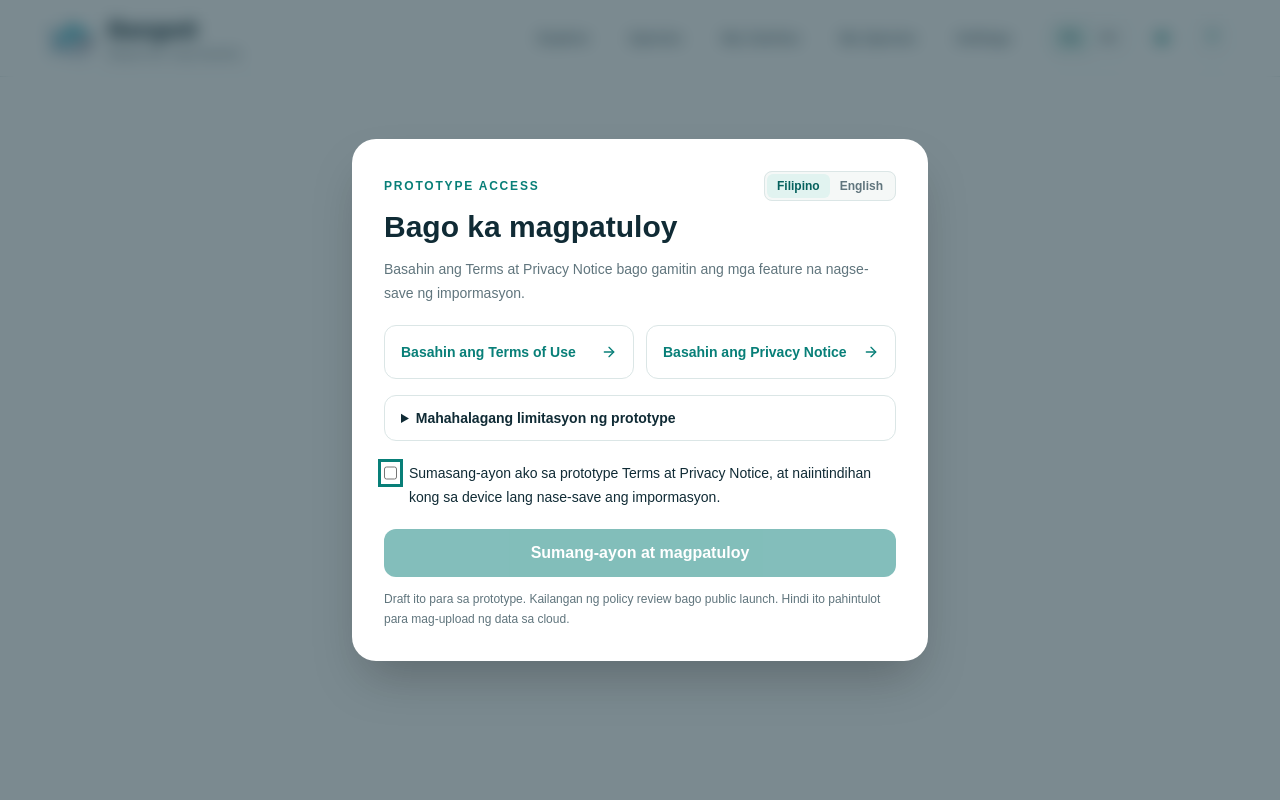
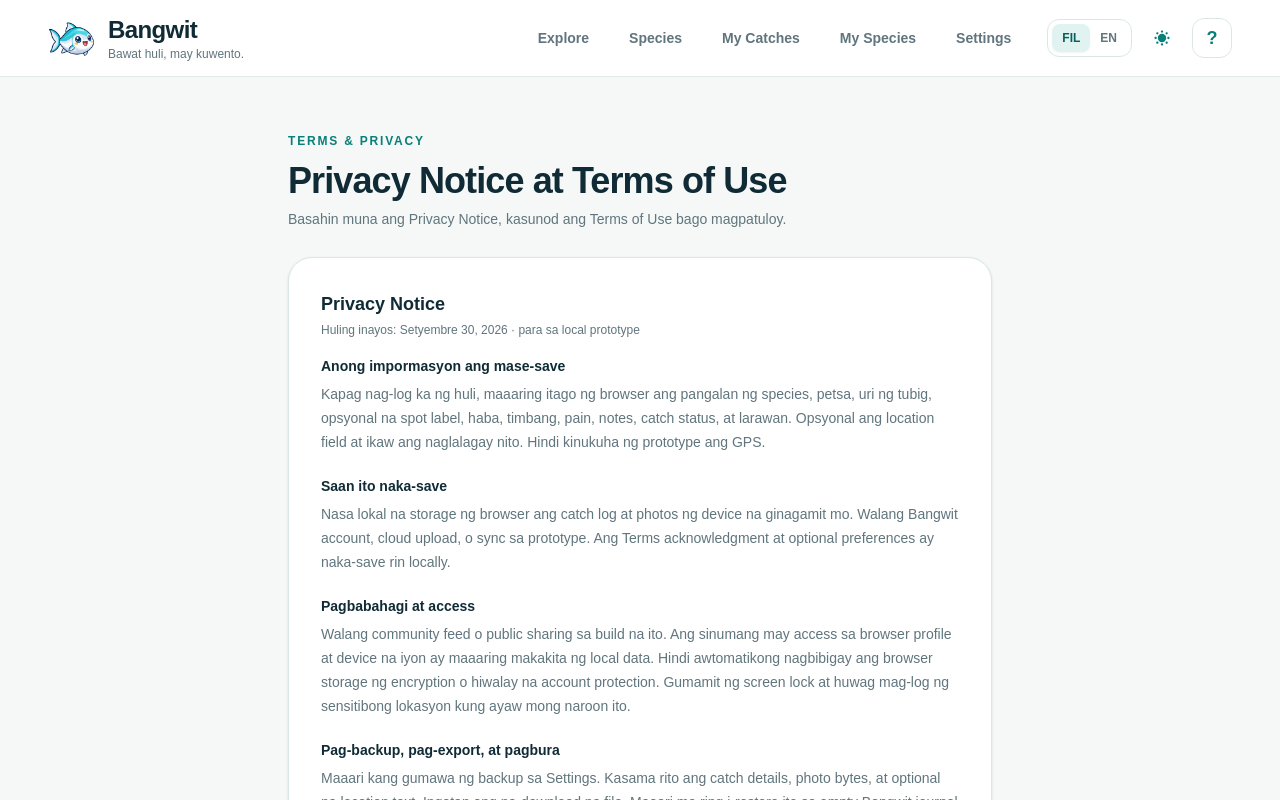
Before and after one commit to JosephLopezzzz/Bangwit, a Next.js app: page /policies in a window 1280 px wide. Before the commit this address had no page. Shown: the top 800 px of the page. Built offline with nearby package versions, Linux system fonts and the light colour scheme.

Commit message:
feat: implement policies page and policy document component; update navigation and dictionary entries for improved policy handling

```diff
--- a/src/app/globals.css
+++ b/src/app/globals.css
@@ -301,6 +301,16 @@ input:focus-visible {
   outline-offset: 3px;
 }
 
+.policy-reader {
+  scrollbar-color: var(--focus) var(--paper);
+  scrollbar-width: thin;
+}
+
+.policy-reader:focus-visible {
+  outline: 3px solid var(--focus);
+  outline-offset: 3px;
+}
+
 .bg-teal {
   background-color: var(--teal-action);
 }
--- /dev/null
+++ b/src/app/policies/page.tsx
@@ -0,0 +1,40 @@
+"use client";
+
+import { TriangleAlert } from "lucide-react";
+import { PolicyDocument } from "@/components/policy-document";
+import { useBangwit } from "@/components/bangwit-provider";
+
+export default function PoliciesPage() {
+  const { dict, lang } = useBangwit();
+  const reviewNotice = dict.privacyPage.reviewNotice;
+
+  return (
+    <main className="mx-auto max-w-3xl px-5 pb-12 pt-10 sm:px-8 sm:pt-14">
+      <div className="flex flex-wrap items-center justify-between gap-3">
+        <p className="text-xs font-bold uppercase tracking-[0.15em] text-teal">{dict.settings.policiesTag}</p>
+        {lang === "en" && reviewNotice && (
+          <span className="inline-flex items-center gap-1.5 rounded-full bg-amber-50 px-3 py-1 text-xs font-bold text-amber-900">
+            <TriangleAlert aria-hidden="true" className="h-3.5 w-3.5 shrink-0" />
+            {reviewNotice}
+          </span>
+        )}
+      </div>
+
+      <h1 className="mt-3 text-4xl font-extrabold tracking-tight text-ink">{dict.policy.title}</h1>
+      <p className="mt-2 text-sm text-muted">{dict.policy.desc}</p>
+
+      {lang === "en" && (
+        <div className="mt-5 rounded-2xl border border-amber-200 bg-amber-50 p-4 text-xs leading-6 text-amber-950">
+          <strong>Notice:</strong> This English translation is provided as a working convenience for prototype testing.
+          Formal legal review is required before public launch.
+        </div>
+      )}
+
+      <PolicyDocument
+        privacy={dict.privacyPage}
+        terms={dict.termsPage}
+        className="mt-7 rounded-3xl border border-line bg-white p-5 shadow-sm sm:p-8"
+      />
+    </main>
+  );
+}
--- a/src/app/privacy/page.tsx
+++ b/src/app/privacy/page.tsx
@@ -1,51 +1,5 @@
-"use client";
-
-import Link from "next/link";
-import { ArrowRight, TriangleAlert } from "lucide-react";
-import { useBangwit } from "@/components/bangwit-provider";
+import { redirect } from "next/navigation";
 
 export default function PrivacyPage() {
-  const { dict, lang } = useBangwit();
-  const page = dict.privacyPage;
-
-  return (
-    <main className="mx-auto max-w-3xl px-5 pb-12 pt-10 sm:px-8 sm:pt-14">
-      <div className="flex flex-wrap items-center justify-between gap-3">
-        <p className="text-xs font-bold uppercase tracking-[0.15em] text-teal">{page.tag}</p>
-        {lang === "en" && page.reviewNotice && (
-          <span className="inline-flex items-center gap-1.5 rounded-full bg-amber-50 px-3 py-1 text-xs font-bold text-amber-900">
-            <TriangleAlert aria-hidden="true" className="h-3.5 w-3.5 shrink-0" />
-            {page.reviewNotice}
-          </span>
-        )}
-      </div>
-
-      <h1 className="mt-3 text-4xl font-extrabold tracking-tight text-ink">{page.title}</h1>
-      <p className="mt-2 text-sm text-muted">{page.lastUpdated}</p>
-
-      {lang === "en" && (
-        <div className="mt-5 rounded-2xl border border-amber-200 bg-amber-50 p-4 text-xs leading-6 text-amber-950">
-          <strong>Notice:</strong> This English translation is provided as a working convenience for prototype testing.
-          Formal legal review is required before public launch.
-        </div>
-      )}
-
-      <div className="mt-7 space-y-6 rounded-3xl border border-line bg-white p-5 text-sm leading-7 text-slate-700 shadow-sm sm:p-8">
-        {page.sections.map((section) => (
-          <section key={section.heading}>
-            <h2 className="font-extrabold text-ink">{section.heading}</h2>
-            <p className="mt-2">{section.content}</p>
-          </section>
-        ))}
-      </div>
-
-      <Link
-        href="/terms"
-        className="mt-5 inline-flex min-h-11 items-center gap-1 font-bold text-teal hover:text-teal-dark"
-      >
-        {page.termsLink}
-        <ArrowRight aria-hidden="true" className="h-4 w-4" />
-      </Link>
-    </main>
-  );
+  redirect("/policies");
 }
--- a/src/app/settings/page.tsx
+++ b/src/app/settings/page.tsx
@@ -233,12 +233,8 @@ export default function SettingsPage() {
           <h2 className="mt-2 text-xl font-extrabold text-ink">{dict.settings.policiesTitle}</h2>
           <p className="mt-2 text-sm leading-6 text-muted">{dict.settings.policiesDesc}</p>
           <div className="mt-4 flex flex-wrap gap-x-5 gap-y-2">
-            <Link className="inline-flex items-center gap-1 font-bold text-teal hover:text-teal-dark" href="/terms">
-              {dict.settings.termsLink}
-              <ArrowRight aria-hidden="true" className="h-4 w-4" />
-            </Link>
-            <Link className="inline-flex items-center gap-1 font-bold text-teal hover:text-teal-dark" href="/privacy">
-              {dict.settings.privacyLink}
+            <Link className="inline-flex items-center gap-1 font-bold text-teal hover:text-teal-dark" href="/policies">
+              {dict.settings.policiesLink}
               <ArrowRight aria-hidden="true" className="h-4 w-4" />
             </Link>
           </div>
--- a/src/app/terms/page.tsx
+++ b/src/app/terms/page.tsx
@@ -1,51 +1,5 @@
-"use client";
-
-import Link from "next/link";
-import { ArrowRight, TriangleAlert } from "lucide-react";
-import { useBangwit } from "@/components/bangwit-provider";
+import { redirect } from "next/navigation";
 
 export default function TermsPage() {
-  const { dict, lang } = useBangwit();
-  const page = dict.termsPage;
-
-  return (
-    <main className="mx-auto max-w-3xl px-5 pb-12 pt-10 sm:px-8 sm:pt-14">
-      <div className="flex flex-wrap items-center justify-between gap-3">
-        <p className="text-xs font-bold uppercase tracking-[0.15em] text-teal">{page.tag}</p>
-        {lang === "en" && page.reviewNotice && (
-          <span className="inline-flex items-center gap-1.5 rounded-full bg-amber-50 px-3 py-1 text-xs font-bold text-amber-900">
-            <TriangleAlert aria-hidden="true" className="h-3.5 w-3.5 shrink-0" />
-            {page.reviewNotice}
-          </span>
-        )}
-      </div>
-
-      <h1 className="mt-3 text-4xl font-extrabold tracking-tight text-ink">{page.title}</h1>
-      <p className="mt-2 text-sm text-muted">{page.lastUpdated}</p>
-
-      {lang === "en" && (
-        <div className="mt-5 rounded-2xl border border-amber-200 bg-amber-50 p-4 text-xs leading-6 text-amber-950">
-          <strong>Notice:</strong> This English translation is provided as a working convenience for prototype testing.
-          Formal legal review is required before public launch.
-        </div>
-      )}
-
-      <div className="mt-7 space-y-6 rounded-3xl border border-line bg-white p-5 text-sm leading-7 text-slate-700 shadow-sm sm:p-8">
-        {page.sections.map((section) => (
-          <section key={section.heading}>
-            <h2 className="font-extrabold text-ink">{section.heading}</h2>
-            <p className="mt-2">{section.content}</p>
-          </section>
-        ))}
-      </div>
-
-      <Link
-        href="/privacy"
-        className="mt-5 inline-flex min-h-11 items-center gap-1 font-bold text-teal hover:text-teal-dark"
-      >
-        {page.privacyLink}
-        <ArrowRight aria-hidden="true" className="h-4 w-4" />
-      </Link>
-    </main>
-  );
+  redirect("/policies");
 }
--- a/src/components/bangwit-provider.tsx
+++ b/src/components/bangwit-provider.tsx
@@ -4,6 +4,7 @@ import Link from "next/link";
 import { usePathname, useRouter } from "next/navigation";
 import { ArrowRight, BriefcaseBusiness, Compass, Droplets, Fish, Users, Waves } from "lucide-react";
 import { DropdownSelect } from "@/components/dropdown-select";
+import { PolicyDocument } from "@/components/policy-document";
 import { createContext, useCallback, useContext, useEffect, useMemo, useRef, useState, type ReactNode } from "react";
 import { flushSync } from "react-dom";
 import { enDictionary } from "@/i18n/dictionaries/en";
@@ -12,7 +13,7 @@ import type { Dictionary, Language } from "@/i18n/types";
 import type { FisherProfile } from "@/types/catch";
 
 const POLICY_KEY = "bangwit.policy.2026-09-prototype";
-const POLICY_VERSION = "prototype-2";
+const POLICY_VERSION = "prototype-3";
 const PROFILE_KEY = "bangwit.profile";
 const ONBOARDING_KEY = "bangwit.onboarding.seen";
 const TOUR_KEY = "bangwit.tour.done";
@@ -81,10 +82,11 @@ function hasCurrentPolicyAcceptance(): boolean {
 export function BangwitProvider({ children }: { children: ReactNode }) {
   const router = useRouter();
   const pathname = usePathname();
-  const isPolicyPage = pathname === "/terms" || pathname === "/privacy";
+  const isPolicyPage = pathname === "/policies" || pathname === "/terms" || pathname === "/privacy";
   const [ready, setReady] = useState(false);
   const [accepted, setAccepted] = useState(false);
   const [policyChecked, setPolicyChecked] = useState(false);
+  const [policyRead, setPolicyRead] = useState(false);
   const [profile, setProfile] = useState<FisherProfile | null>(null);
   const [profileOpen, setProfileOpen] = useState(false);
   const [profileMode, setProfileMode] = useState<ProfileMode>("first");
@@ -97,6 +99,7 @@ export function BangwitProvider({ children }: { children: ReactNode }) {
   const themeTransitionRef = useRef(0);
   const [tourStep, setTourStep] = useState<number | null>(null);
   const [message, setMessage] = useState("");
+  const policyReaderRef = useRef<HTMLDivElement>(null);
 
   const dict = useMemo(() => (lang === "en" ? enDictionary : filDictionary), [lang]);
 
@@ -138,6 +141,15 @@ export function BangwitProvider({ children }: { children: ReactNode }) {
       }
     }
   }, []);
+
+  useEffect(() => {
+    if (!ready || accepted || isPolicyPage) return;
+    const reader = policyReaderRef.current;
+    if (!reader) return;
+    reader.scrollTop = 0;
+    setPolicyChecked(false);
+    setPolicyRead(reader.scrollHeight <= reader.clientHeight + 1);
+  }, [accepted, isPolicyPage, lang, ready]);
 
   const setLang = useCallback((nextLang: Language) => {
     setLangState(nextLang);
@@ -296,7 +308,7 @@ export function BangwitProvider({ children }: { children: ReactNode }) {
   );
 
   function acceptPolicies() {
-    if (!policyChecked) return;
+    if (!policyRead || !policyChecked) return;
     try {
       localStorage.setItem(
         POLICY_KEY,
@@ -365,7 +377,7 @@ export function BangwitProvider({ children }: { children: ReactNode }) {
             role="dialog"
             aria-modal="true"
             aria-labelledby="policyTitle"
-            className="my-auto w-full max-w-xl rounded-3xl bg-white p-6 shadow-2xl sm:p-8"
+            className="my-auto max-h-[calc(100dvh-2rem)] w-full max-w-xl overflow-y-auto rounded-3xl bg-white p-6 shadow-2xl sm:p-8"
           >
             <div className="flex items-center justify-between gap-3">
               <p className="text-xs font-bold uppercase tracking-[0.15em] text-teal">{dict.policy.tag}</p>
@@ -396,39 +408,43 @@ export function BangwitProvider({ children }: { children: ReactNode }) {
               {dict.policy.title}
             </h1>
             <p className="mt-3 text-sm leading-6 text-muted">{dict.policy.desc}</p>
-            <div className="mt-5 grid gap-3 sm:grid-cols-2">
-              <Link
-                className="flex items-center justify-between gap-3 rounded-xl border border-line p-4 text-sm font-bold text-teal hover:bg-teal-soft"
-                href="/terms"
-              >
-                {dict.policy.readTerms}
-                <ArrowRight aria-hidden="true" className="h-4 w-4 shrink-0" />
-              </Link>
-              <Link
-                className="flex items-center justify-between gap-3 rounded-xl border border-line p-4 text-sm font-bold text-teal hover:bg-teal-soft"
-                href="/privacy"
-              >
-                {dict.policy.readPrivacy}
-                <ArrowRight aria-hidden="true" className="h-4 w-4 shrink-0" />
-              </Link>
+            <div
+              ref={policyReaderRef}
+              data-initial-focus
+              role="region"
+              tabIndex={0}
+              aria-label={dict.policy.title}
+              aria-describedby="policyReadStatus"
+              onScroll={(event) => {
+                const reader = event.currentTarget;
+                if (reader.scrollTop + reader.clientHeight >= reader.scrollHeight - 4) setPolicyRead(true);
+              }}
+              className="policy-reader mt-5 max-h-[min(38vh,22rem)] overflow-y-auto rounded-2xl border border-line bg-paper px-4 py-4 sm:px-5"
+            >
+              <PolicyDocument privacy={dict.privacyPage} terms={dict.termsPage} className="space-y-6" />
             </div>
             <details className="mt-4 rounded-xl border border-line px-4 py-3 text-sm text-muted">
               <summary className="cursor-pointer font-semibold text-ink">{dict.policy.summaryTitle}</summary>
               <p className="mt-3 leading-6">{dict.policy.summaryText}</p>
             </details>
-            <label className="mt-5 flex cursor-pointer items-start gap-3 text-sm leading-6 text-ink">
+            <p id="policyReadStatus" role="status" aria-live="polite" className="mt-4 text-xs leading-5 text-muted">
+              {policyRead ? dict.policy.readComplete : dict.policy.readToContinue}
+            </p>
+            <label
+              className={`mt-3 flex items-start gap-3 text-sm leading-6 ${policyRead ? "cursor-pointer text-ink" : "cursor-not-allowed text-muted"}`}
+            >
               <input
-                data-initial-focus
                 type="checkbox"
+                disabled={!policyRead}
                 checked={policyChecked}
                 onChange={(event) => setPolicyChecked(event.target.checked)}
-                className="mt-1 h-4 w-4 accent-teal"
+                className="mt-1 h-4 w-4 accent-teal disabled:cursor-not-allowed"
               />
               {dict.policy.agreeCheckbox}
             </label>
             <button
               type="button"
-              disabled={!policyChecked}
+              disabled={!policyRead || !policyChecked}
               onClick={acceptPolicies}
               className="mt-5 min-h-12 w-full rounded-xl bg-teal px-5 font-bold text-white enabled:hover:bg-teal-dark disabled:cursor-not-allowed disabled:opacity-50"
             >
--- /dev/null
+++ b/src/components/policy-document.tsx
@@ -0,0 +1,34 @@
+import type { Dictionary } from "@/i18n/types";
+
+type PolicyCopy = Pick<Dictionary["privacyPage"], "title" | "lastUpdated" | "sections">;
+
+export function PolicyDocument({
+  privacy,
+  terms,
+  className = "",
+}: {
+  privacy: PolicyCopy;
+  terms: PolicyCopy;
+  className?: string;
+}) {
+  const documents = [privacy, terms];
+
+  return (
+    <div className={`space-y-6 text-sm leading-6 text-muted ${className}`}>
+      {documents.map((document) => (
+        <section key={document.title}>
+          <h2 className="text-lg font-extrabold text-ink">{document.title}</h2>
+          <p className="mt-1 text-xs text-muted">{document.lastUpdated}</p>
+          <div className="mt-4 space-y-5">
+            {document.sections.map((section) => (
+              <section key={section.heading}>
+                <h3 className="font-extrabold text-ink">{section.heading}</h3>
+                <p className="mt-1">{section.content}</p>
+              </section>
+            ))}
+          </div>
+        </section>
+      ))}
+    </div>
+  );
+}
--- a/src/i18n/dictionaries/en.ts
+++ b/src/i18n/dictionaries/en.ts
@@ -35,15 +35,15 @@ export const enDictionary: Dictionary = {
   },
   policy: {
     tag: "Prototype access",
-    title: "Before you continue",
-    desc: "Please review the Terms of Use and Privacy Notice before using features that save your information.",
-    readTerms: "Read Terms of Use",
-    readPrivacy: "Read Privacy Notice",
+    title: "Privacy Policy & Terms of Use",
+    desc: "Start with the Privacy Policy, then review the Terms of Use before continuing.",
+    readToContinue: "Scroll to the end of the combined policy to enable the agreement checkbox.",
+    readComplete: "You’ve reached the end. You can now select the agreement checkbox.",
     summaryTitle: "Important prototype limitations",
     summaryText:
       "Species coverage, fishing rules, boundaries, weather alerts, and food safety advisories are not yet verified. Do not rely on this prototype to determine whether it is legal or safe to fish or consume your catch.",
     agreeCheckbox:
-      "I agree to the prototype Terms and Privacy Notice, and I understand my data is stored strictly on this device.",
+      "I agree to the prototype Privacy Policy and Terms of Use, and understand my data is stored only on this device.",
     agreeBtn: "Agree and continue",
     disclaimer:
       "This is a prototype draft. Legal policy review is required prior to public launch. This does not grant permission to upload data to cloud servers.",
@@ -256,8 +256,7 @@ export const enDictionary: Dictionary = {
     policiesTitle: "Review policies",
     policiesDesc:
       "These notices are prototype drafts. Legal review is required before public launch or adding accounts, analytics, and cloud sync.",
-    termsLink: "Terms of Use",
-    privacyLink: "Privacy Notice",
+    policiesLink: "Read Privacy Policy & Terms of Use",
   },
   offline: {
     tag: "Bangwit · Offline",
@@ -297,7 +296,6 @@ export const enDictionary: Dictionary = {
           "Terms may change as verified data, user accounts, sharing, or cloud synchronization are added. Explicit consent will be requested before processing data in new ways. This draft does not substitute for formal legal review prior to public launch.",
       },
     ],
-    privacyLink: "Read Privacy Notice",
   },
   privacyPage: {
     tag: "Bangwit prototype · draft",
@@ -336,6 +334,5 @@ export const enDictionary: Dictionary = {
           "This notice is a draft for prototype evaluation. It must undergo formal legal review and alignment with production data practices prior to any public release.",
       },
     ],
-    termsLink: "Read Terms of Use",
   },
 };
--- a/src/i18n/dictionaries/fil.ts
+++ b/src/i18n/dictionaries/fil.ts
@@ -35,15 +35,15 @@ export const filDictionary: Dictionary = {
   },
   policy: {
     tag: "Prototype access",
-    title: "Bago ka magpatuloy",
-    desc: "Basahin ang Terms at Privacy Notice bago gamitin ang mga feature na nagse-save ng impormasyon.",
-    readTerms: "Basahin ang Terms of Use",
-    readPrivacy: "Basahin ang Privacy Notice",
+    title: "Privacy Notice at Terms of Use",
+    desc: "Basahin muna ang Privacy Notice, kasunod ang Terms of Use bago magpatuloy.",
+    readToContinue: "I-scroll hanggang dulo ang pinagsamang policy para ma-enable ang checkbox.",
+    readComplete: "Nakarating ka na sa dulo. Maaari mo nang i-check ang kahon.",
     summaryTitle: "Mahahalagang limitasyon ng prototype",
     summaryText:
       "Hindi pa verified ang species coverage, fishing rules, boundaries, weather alerts, o food-safety guidance. Huwag gamitin ito para magpasya kung legal o ligtas mangisda o kung ligtas kainin ang huli.",
     agreeCheckbox:
-      "Sumasang-ayon ako sa prototype Terms at Privacy Notice, at naiintindihan kong sa device lang nase-save ang impormasyon.",
+      "Sumasang-ayon ako sa Privacy Notice at Terms of Use para sa prototype, at nauunawaan kong sa device lang na ito naka-save ang data ko.",
     agreeBtn: "Sumang-ayon at magpatuloy",
     disclaimer:
       "Draft ito para sa prototype. Kailangan ng policy review bago public launch. Hindi ito pahintulot para mag-upload ng data sa cloud.",
@@ -256,8 +256,7 @@ export const filDictionary: Dictionary = {
     policiesTitle: "Basahin ang mga policy",
     policiesDesc:
       "Prototype draft ang mga notice na ito. Ipa-review muna ang final text bago ilunsad sa publiko o magdagdag ng account, analytics, at cloud sync.",
-    termsLink: "Terms of Use",
-    privacyLink: "Privacy Notice",
+    policiesLink: "Basahin ang Privacy Notice at Terms of Use",
   },
   offline: {
     tag: "Bangwit · Offline",
@@ -296,7 +295,6 @@ export const filDictionary: Dictionary = {
           "Maaaring magbago ang mga tuntunin kapag nagdagdag ng verified data, accounts, sharing, o cloud sync. Hihingi ng hiwalay at malinaw na impormasyon at consent bago magproseso ng datos sa bagong paraan. Ang draft na ito ay hindi kapalit ng legal review bago public launch.",
       },
     ],
-    privacyLink: "Basahin ang Privacy Notice",
   },
   privacyPage: {
     tag: "Bangwit prototype · draft",
@@ -334,6 +332,5 @@ export const filDictionary: Dictionary = {
           "Draft lang ang notice na ito para sa prototype. Kailangan itong ipa-review at palitan ng final notice na tumutugma sa aktuwal na data practices bago ilunsad sa publiko.",
       },
     ],
-    termsLink: "Basahin ang Terms of Use",
   },
 };
```
Also changed, not shown: src/i18n/types.ts (+3 -6 lines).
